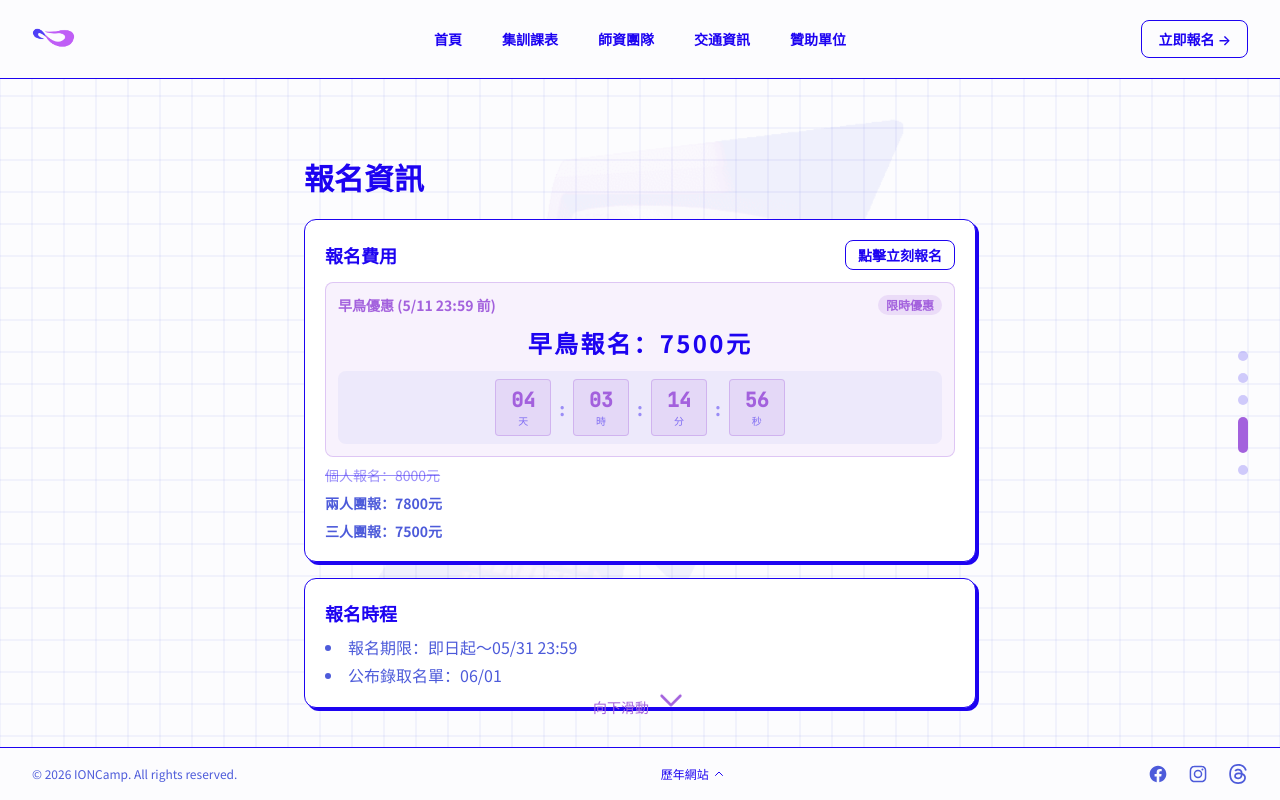
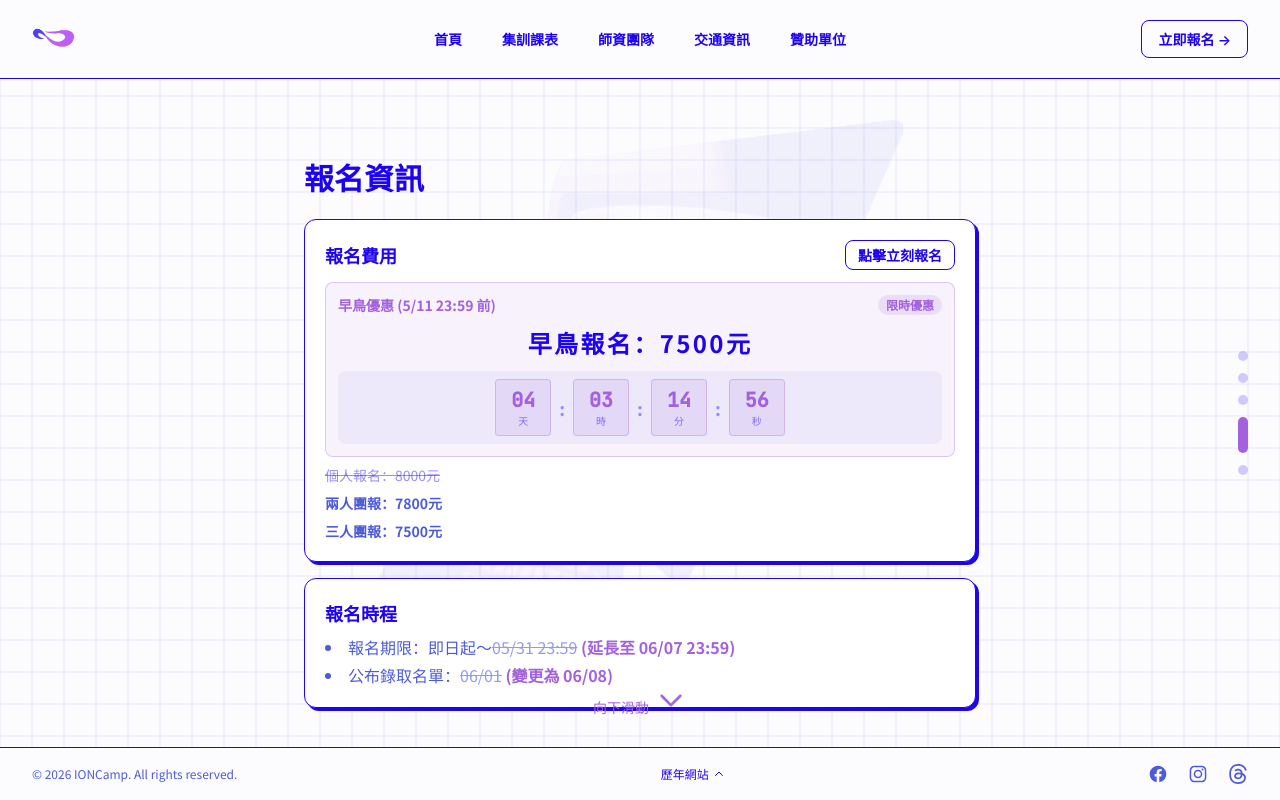
Before and after one commit to ioncamp-internal/web-ionc, a Next.js app: page /2026 in a window 1280 px wide. Both pictures are taken after a click on the button 1243 px from the left and 448 px from the top of the page. Built offline with nearby package versions, Linux system fonts and the light colour scheme.

Commit message:
變更報名時間

```diff
--- a/src/pages/2026/index.js
+++ b/src/pages/2026/index.js
@@ -254,8 +254,8 @@ const pageContents = [
                 <RegistrationFeeInfo />
                 <InfoCard title="報名時程">
                     <ul className="list-disc list-inside space-y-1">
-                        <li>報名期限：即日起～05/31 23:59</li>
-                        <li>公布錄取名單：06/01</li>
+                        <li>報名期限：即日起～<del className="opacity-60">05/31 23:59</del> <span className="font-bold" style={{ color: '#A361DD' }}>(延長至 06/07 23:59)</span></li>
+                        <li>公布錄取名單：<del className="opacity-60">06/01</del> <span className="font-bold" style={{ color: '#A361DD' }}>(變更為 06/08)</span></li>
                     </ul>
                 </InfoCard>
             </div>
```
